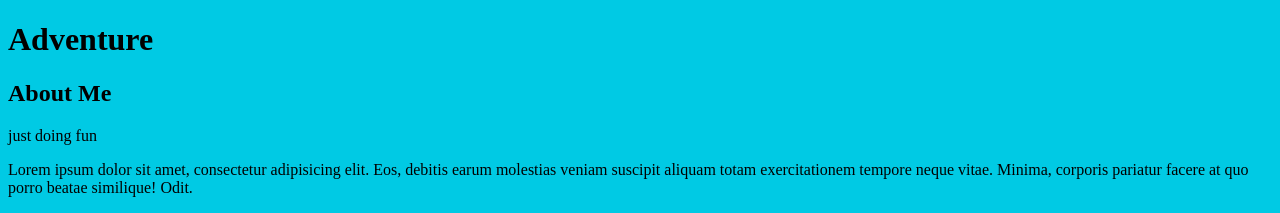
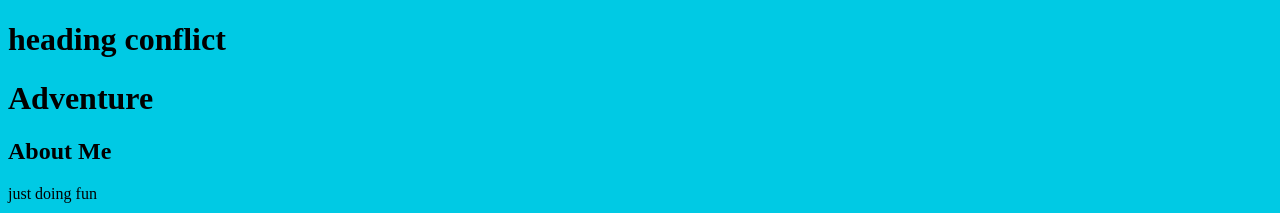
Before and after one commit to vrohan319/first_github_repo, a plain HTML site: page index.html in a window 1280 px wide. Shown: the top 213 px of the page. Drawn offline with Linux system fonts and the light colour scheme.

Commit message:
heading conflict created

```diff
--- a/index.html
+++ b/index.html
@@ -8,7 +8,7 @@
     <link rel="stylesheet" href="css/app.css">
 </head>
 <body>
-
+    <h1>heading conflict</h1>
     <header>
         <h1>Adventure</h1>
     </header>
```
